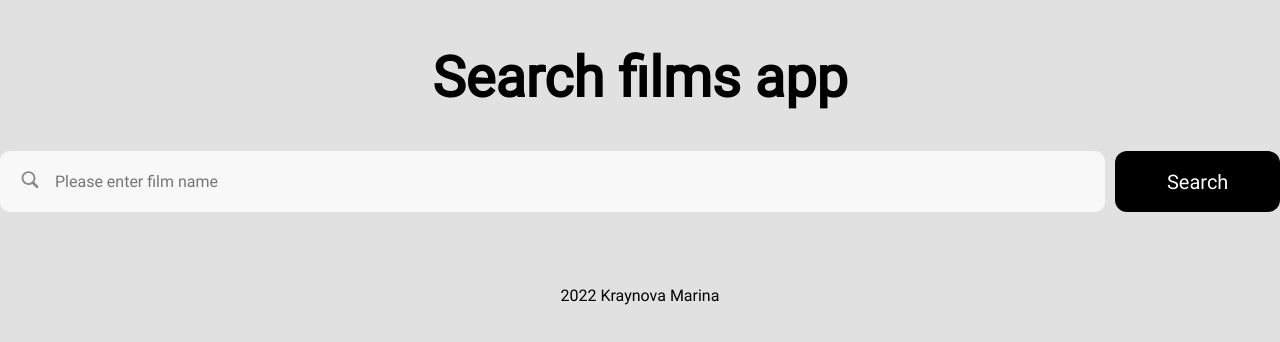
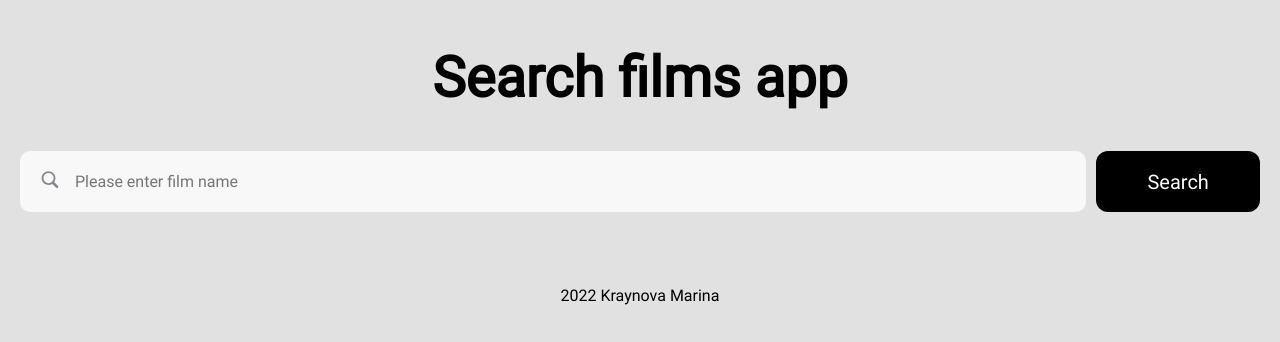
Before and after one commit to MgKraynova/search-films-app, a React (Create React App) app: page / in a window 1280 px wide. Shown: the top 342 px of the page. Built offline with nearby package versions, Linux system fonts and the light colour scheme.

Commit message:
fix bugs

```diff
--- a/src/blocks/main/__content/main__content.css
+++ b/src/blocks/main/__content/main__content.css
@@ -5,5 +5,6 @@
     gap: 55px;
     width: 100%;
     padding-top: 50px;
-    justify-content: start;
+    margin-right: auto;
+    margin-left: auto;
 }
--- /dev/null
+++ b/src/blocks/main/main.css
@@ -0,0 +1,5 @@
+.main {
+    /*flex-direction: column;*/
+    /*align-items: center;*/
+    /*justify-content: center;*/
+}
--- a/src/blocks/page/page.css
+++ b/src/blocks/page/page.css
@@ -4,4 +4,6 @@
     background-color: #E1E1E1;
     font-family: Roboto, Arial, sans-serif;
     margin: 0 auto;
+    padding-right: 20px;
+    padding-left: 20px;
 }
--- a/src/blocks/search/__icon/search__icon.css
+++ b/src/blocks/search/__icon/search__icon.css
@@ -1,7 +1,6 @@
 .search__icon {
     width: 28px;
     height: 28px;
-    /*order: -1;*/
     position: absolute;
     top: 15px;
     left: 16px;
--- a/src/blocks/search/__input/search__input.css
+++ b/src/blocks/search/__input/search__input.css
@@ -5,7 +5,6 @@
     padding-bottom: 8px;
     padding-left: 55px;
     padding-right: 16px;
-    /*width: 375px;*/
     width: 100%;
     height: 45px;
     border: none;
--- a/src/blocks/search/search.css
+++ b/src/blocks/search/search.css
@@ -2,6 +2,9 @@
     display: inline-flex;
     flex-direction: row;
     width: 100%;
+    max-width: 1380px;
     position: relative;
     justify-content: space-between;
+    margin-right: auto;
+    margin-left: auto;
 }
--- a/src/components/Cards.js
+++ b/src/components/Cards.js
@@ -1,5 +1,5 @@
 import Card from "./Card";
-import {useEffect, useState} from "react";
+import {useEffect} from "react";
 import {useNavigate} from "react-router-dom";
 
 function Cards({cards, showCardDetails}) {
--- a/src/index.css
+++ b/src/index.css
@@ -15,6 +15,7 @@
 @import url(./blocks/search/__icon/search__icon.css);
 @import url(./blocks/search/__button/search__button.css);
 
+@import url(./blocks/main/main.css);
 @import url(./blocks/main/__content/main__content.css);
 
 @import url(./blocks/card/card.css);
```
Also changed, not shown: src/blocks/header/__title/header__title.css (line endings or trailing spaces), src/blocks/header/header.css (line endings or trailing spaces), src/blocks/search/__button/search__button.css (line endings or trailing spaces).
